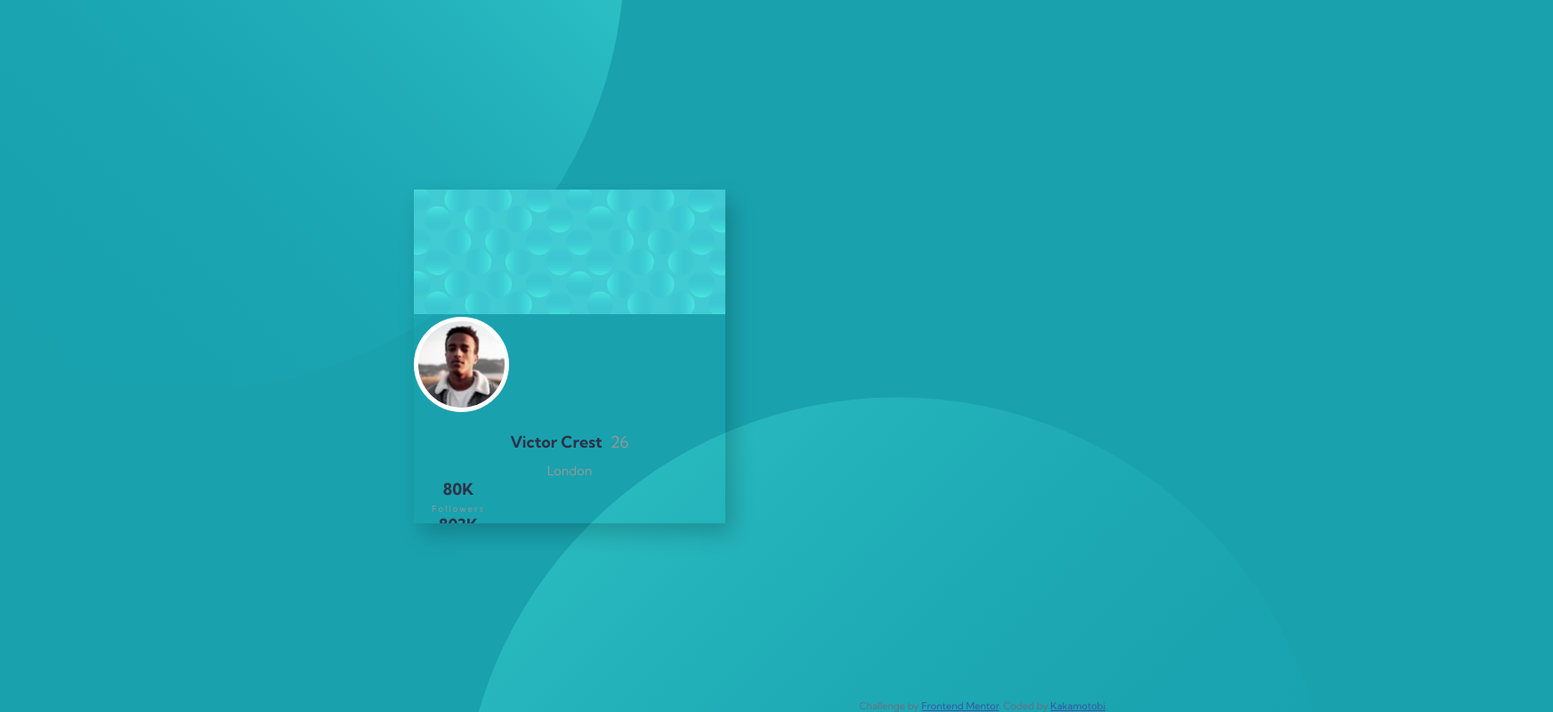
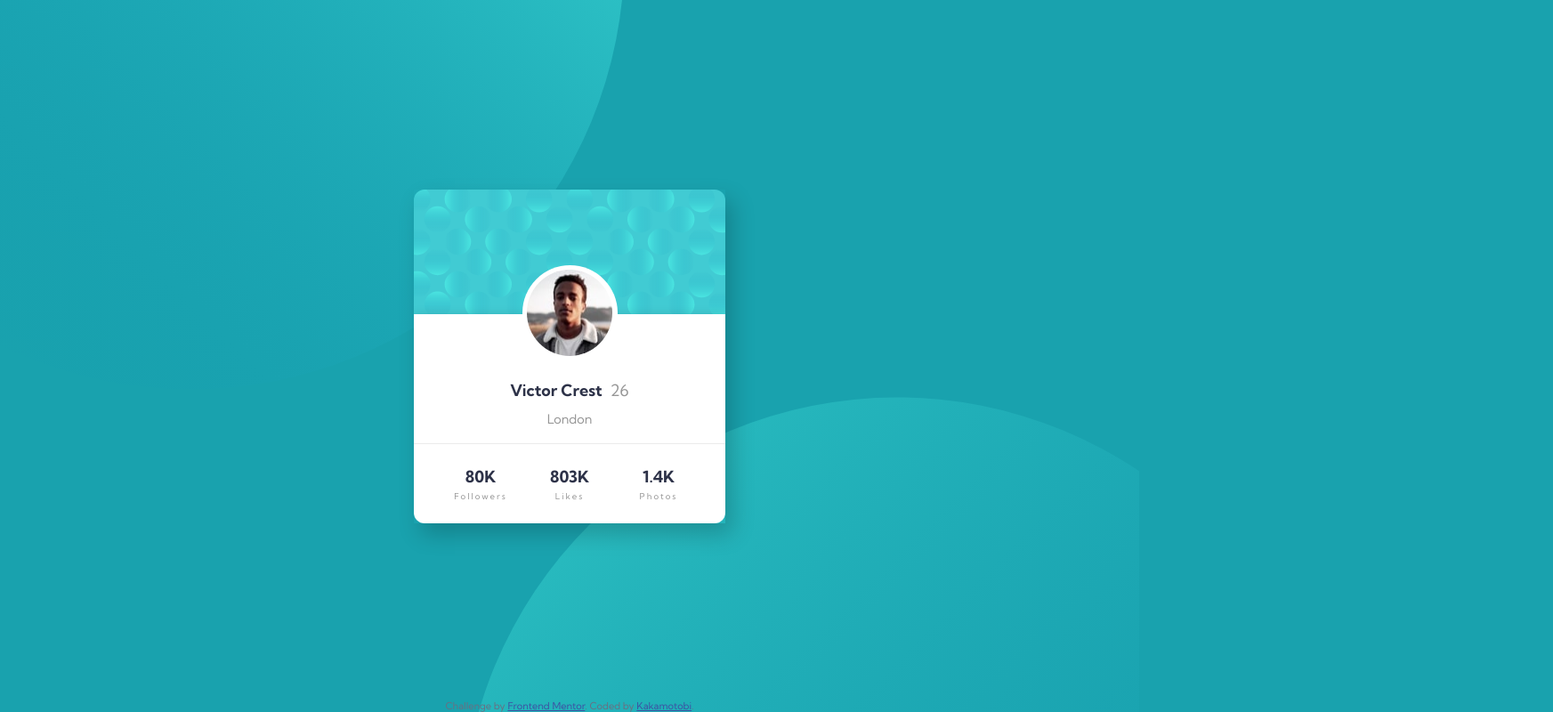
Before and after one commit to Kakamotobi/Profile-Card, a plain HTML site: page index.html in a window 1280 px wide. Shown: the whole page at 89% size, 1745 px wide, since content can reach past the window. Drawn offline with Linux system fonts and the light colour scheme.

Commit message:
Update index.html

```diff
--- a/index.html
+++ b/index.html
@@ -23,16 +23,10 @@
         <title>Frontend Mentor | Profile card component</title>
     </head>
     <body>
-        <div class="background-image">
         <main class="card">
-                <div class="card__top">
-                    <img
-                        src="images/bg-pattern-card.svg"
-                        alt="top card pattern"
-                    />
-                </div>
-                <div class="card__bottom">
-                    <div class="card__bottom__profile">
+            <div class="card__banner"></div>
+            <div class="card__profile">
+                <div class="card__profile__contents">
                     <div class="image-holder">
                         <img
                             src="images/image-victor.jpg"
@@ -46,7 +40,8 @@
                         <h3 class="bio__city">London</h3>
                     </div>
                 </div>
-                    <div class="card__bottom__stats">
+            </div>
+            <div class="card__stats">
                 <div class="items">
                     <h2 class="item__stat">80K</h2>
                     <h3 class="item__name">Followers</h3>
@@ -60,7 +55,6 @@
                     <h3 class="item__name">Photos</h3>
                 </div>
             </div>
-                </div>
         </main>
         <footer class="attribution">
             Challenge by
@@ -70,6 +64,5 @@
                 >Frontend Mentor</a
             >. Coded by <a href="https://github.com/Kakamotobi">Kakamotobi</a>.
         </footer>
-        </div>
     </body>
 </html>
```
Lines whose indentation alone changed are shown as unchanged.
